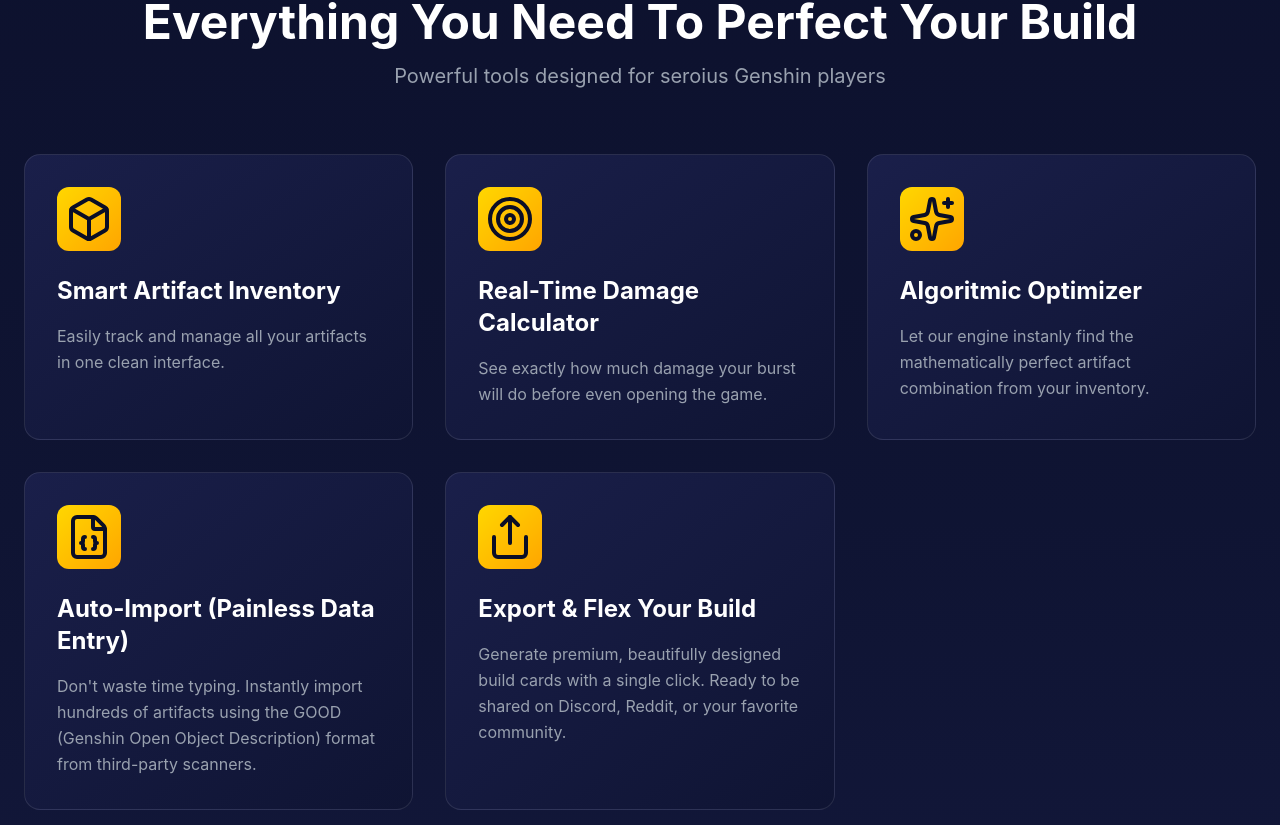
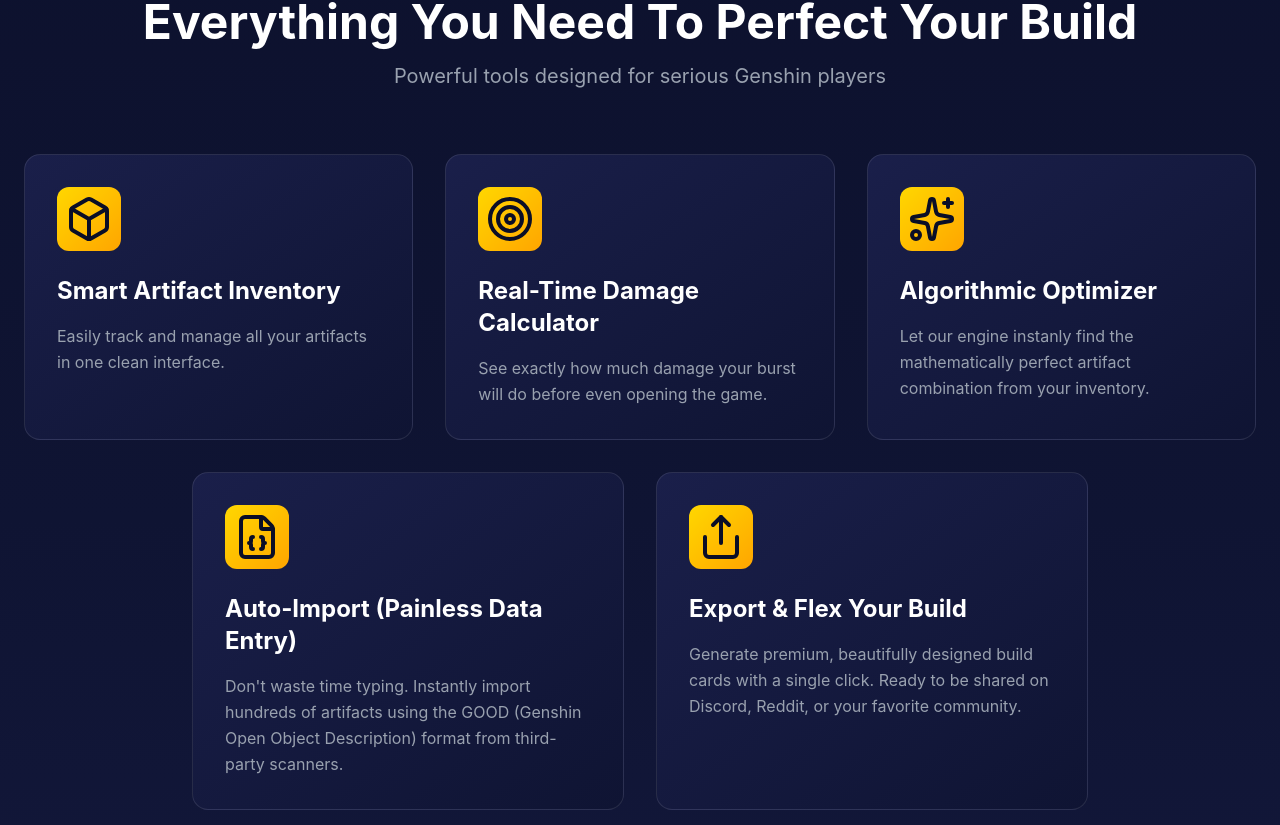
Before and after one commit to vion-15/GBO-Monarch, a React (Vite) app in the folder frontend/: page / in a window 1280 px wide. Shown: the part 895-1720 px from the top of the page. Built offline with nearby package versions, Linux system fonts and the light colour scheme.

Commit message:
refactor: Cleaning up Header Components & Landing Page

```diff
--- a/frontend/src/pages/LandingPage.jsx
+++ b/frontend/src/pages/LandingPage.jsx
@@ -4,12 +4,52 @@ import { motion } from "motion/react";
 import Footer from "../components/Footer";
 
 export default function LandingPage() {
+
+    const mainFeatures = [
+        {
+            icon: <Box className="w-12 h-12" />,
+            title: "Smart Artifact Inventory",
+            desc: "Easily track and manage all your artifacts in one clean interface.",
+            delay: 0,
+        },
+
+        {
+            icon: <Target className="w-12 h-12" />,
+            title: "Real-Time Damage Calculator",
+            desc: "See exactly how much damage your burst will do before even opening the game.",
+            delay: 0.2,
+        },
+
+        {
+            icon: <Sparkles className="w-12 h-12" />,
+            title: "Algorithmic Optimizer",
+            desc: "Let our engine instanly find the mathematically perfect artifact combination from your inventory.",
+            delay: 0.4,
+        },
+    ];
+
+    const bonusFeatures = [
+        {
+            icon: <FileBraces className="w-12 h-12" />,
+            title: "Auto-Import (Painless Data Entry)",
+            desc: "Don't waste time typing. Instantly import hundreds of artifacts using the GOOD (Genshin Open Object Description) format from third-party scanners.",
+            delay: 0.6,
+        },
+
+        {
+            icon: <Share className="w-12 h-12" />,
+            title: "Export & Flex Your Build",
+            desc: "Generate premium, beautifully designed build cards with a single click. Ready to be shared on Discord, Reddit, or your favorite community.",
+            delay: 0.8,
+        },
+    ]
+
     return (
-        <div className='min-h-screen bg-linear-to-b from-[#0a0e27] via-[#0f1433] to-[#1a1f4a]'>
+        <main className='min-h-screen bg-linear-to-b from-surface-base via-surface-elevated to-surface-highlight'>
             {/* Header */}
             <Header />
 
-            {/* section: Awal */}
+            {/* section: Hero */}
             <section className='mx-auto px-6 py-20 max-w-7xl md:py-32'>
                 <div className="grid md:grid-cols-2 gap-12 items-center">
                     <motion.div
@@ -20,19 +60,19 @@ export default function LandingPage() {
                         <h1 className='text-white font-bold text-5xl md:text-7xl mb-6 leading-tight'>Stop Guessing.
                             <br />
                             <span className="text-transparent bg-clip-text
-                            bg-linear-to-r from-[#FFD700] to-[#FFA500]">Start Hiting Harder.</span>
+                            bg-linear-to-r from-accent-primary to-accent-secondary">Start Hitting Harder.</span>
                         </h1>
                         <p className="text-gray-300 text-xl mb-8 leading-relaxed">The ultimate artifact management and damage calculation engine for Genshin Impact.
                             Maximize your character's potential with math, not luck.</p>
                         <div className="flex flex-col sm:flex-row items-center gap-4">
                             <button className="px-8 py-4 bg-linear-to-r
-                            from-[#FFD700] to-[#FFA500] text-[#0a0e27] rounded-lg font-bold flex items-center justify-center gap-2
-                            hover:shadow-2xl hover:shadow-[#FFD700]/50 transition-all group">
+                            from-accent-primary to-accent-secondary text-surface-base rounded-lg font-bold flex items-center justify-center gap-2
+                            hover:shadow-2xl hover:shadow-accent-primary/50 transition-all group">
                                 Get Started - It's Free
                                 <ArrowRight className="w-5 h-5 group-hover:translate-x-1 transition-transform" />
                             </button>
-                            <button className="flex items-center justify-center gap-2 border-2 border-[#FFD700]
-                            text-[#FFD700] px-8 py-4 rounded-lg font-semibold hover:bg-[#FFD700]/10 transition-all">
+                            <button className="flex items-center justify-center gap-2 border-2 border-accent-primary
+                            text-accent-primary px-8 py-4 rounded-lg font-semibold hover:bg-accent-primary/10 transition-all">
                                 <Play className="w-5 h-5" />
                                 View Demo
                             </button>
@@ -44,16 +84,16 @@ export default function LandingPage() {
                         transition={{ duration: 0.6, delay: 0.2 }}
                         className="relative"
                     >
-                        <div className="relative rounded-2xl overflow-hidden border border-[#FFD700]/30 shadow-2xl shadow-[#FFD700]/20">
-                            <div className="absolute inset-0 bg-linear-to-br from-[#FFD700]/20 to-transparent"></div>
-                            <div className="bg-[#1a1f4a] p-8 flex justify-center items-center aspect-video">
+                        <div className="relative rounded-2xl overflow-hidden border border-accent-primary/30 shadow-2xl shadow-accent-primary/20">
+                            <div className="absolute inset-0 bg-linear-to-br from-accent-primary/20 to-transparent"></div>
+                            <div className="bg-surface-highlight p-8 flex justify-center items-center aspect-video">
                                 <div className="text-center">
-                                    <Sparkles className="w-16 h-16 text-[#FFD700] mb-4 mx-auto" />
+                                    <Sparkles className="w-16 h-16 text-accent-primary mb-4 mx-auto" />
                                     <p className="text-gray-400">Dashboard Preview</p>
                                 </div>
                             </div>
                         </div>
-                        <div className="absolute -z-10 inset-0 bg-linear-to-r from-[#FFD700] to-[#FFA500] blur-3xl opacity-20 scale-90"></div>
+                        <div className="absolute -z-10 inset-0 bg-linear-to-r from-accent-primary to-accent-secondary blur-3xl opacity-20 scale-90"></div>
                     </motion.div>
                 </div>
             </section>
@@ -61,73 +101,64 @@ export default function LandingPage() {
             {/* feature section */}
             <section id="feature" className="max-w-7xl mx-auto px-6 py-20">
                 <motion.div
-                    initial={{ opacity:0, y:20 }}
-                    whileInView={{ opacity:1, y:0 }}
-                    viewport={{ once:true }}
-                    transition={{ duration:0.6 }}
+                    initial={{ opacity: 0, y: 20 }}
+                    whileInView={{ opacity: 1, y: 0 }}
+                    viewport={{ once: true }}
+                    transition={{ duration: 0.6 }}
                     className="text-center mb-16"
                 >
                     <h2 className="text-4xl md:text-5xl font-bold text-white mb-4">Everything You Need To Perfect Your Build</h2>
-                    <p className="text-xl text-gray-400">Powerful tools designed for seroius Genshin players</p>
+                    <p className="text-xl text-gray-400">Powerful tools designed for serious Genshin players</p>
                 </motion.div>
-                <div className="grid md:grid-cols-3 gap-8">
-                    {[
-                        {
-                            icon: <Box className="w-12 h-12" />,
-                            title: "Smart Artifact Inventory",
-                            desc: "Easily track and manage all your artifacts in one clean interface.",
-                            delay: 0,
-                        },
-
-                        {
-                            icon: <Target className="w-12 h-12" />,
-                            title: "Real-Time Damage Calculator",
-                            desc: "See exactly how much damage your burst will do before even opening the game.",
-                            delay: 0.2,
-                        },
-
-                        {
-                            icon: <Sparkles className="w-12 h-12" />,
-                            title: "Algoritmic Optimizer",
-                            desc: "Let our engine instanly find the mathematically perfect artifact combination from your inventory.",
-                            delay: 0.4,
-                        },
-
-                        {
-                            icon: <FileBraces className="w-12 h-12" />,
-                            title: "Auto-Import (Painless Data Entry)",
-                            desc: "Don't waste time typing. Instantly import hundreds of artifacts using the GOOD (Genshin Open Object Description) format from third-party scanners.",
-                            delay: 0.6,
-                        },
-
-                        {
-                            icon: <Share className="w-12 h-12" />,
-                            title: "Export & Flex Your Build",
-                            desc: "Generate premium, beautifully designed build cards with a single click. Ready to be shared on Discord, Reddit, or your favorite community.",
-                            delay: 0.8,
-                        },
-                    ].map((feature, index) => (
-                        <motion.div
-                            key={index}
-                            initial={{ opacity:0, y:20 }}
-                            whileInView={{ opacity:1, y:0 }}
-                            viewport={{ once: true }}
-                            transition={{ duration:0.6, delay: feature.delay }}
-                            className="relative group"
-                        >
-                            <div className="absolute inset-0 bg-linear-to-br from-[#FFD700]/20 to-transparent rounded-2xl
+                <div className="flex flex-col gap-8">
+                    <div className="grid md:grid-cols-3 gap-8">
+                        {mainFeatures.map((feature, index) => (
+                            <motion.div
+                                key={index}
+                                initial={{ opacity: 0, y: 20 }}
+                                whileInView={{ opacity: 1, y: 0 }}
+                                viewport={{ once: true }}
+                                transition={{ duration: 0.6, delay: feature.delay }}
+                                className="relative group"
+                            >
+                                <div className="absolute inset-0 bg-linear-to-br from-accent-primary/20 to-transparent rounded-2xl
                             blur-xl opacity-0 group-hover:opacity-100 transition-opacity"></div>
-                            <div className="relative bg-linear-to-br from-[#1a1f4a] to-[#0f1433] p-8 rounded-2xl border
-                            border-white/10 hover:border-[#FFD700]/50 transition-all h-full">
-                                <div className="w-16 h-16 bg-linear-to-br from-[#FFD700] to-[#FFA500] rounded-xl flex
-                                items-center justify-center text-[#0a0e27] mb-6 group-hover:scale-110 transition-transform">
-                                    {feature.icon}
+                                <div className="relative bg-linear-to-br from-surface-highlight to-surface-elevated p-8 rounded-2xl border
+                            border-white/10 hover:border-accent-primary/50 transition-all h-full">
+                                    <div className="w-16 h-16 bg-linear-to-br from-accent-primary to-accent-secondary rounded-xl flex
+                                items-center justify-center text-surface-base mb-6 group-hover:scale-110 transition-transform">
+                                        {feature.icon}
+                                    </div>
+                                    <h3 className="text-2xl font-bold text-white mb-4">{feature.title}</h3>
+                                    <p className="text-gray-400 leading-relaxed">{feature.desc}</p>
                                 </div>
-                                <h3 className="text-2xl font-bold text-white mb-4">{feature.title}</h3>
-                                <p className="text-gray-400 leading-relaxed">{feature.desc}</p>
-                            </div>
-                        </motion.div>
-                    ))}
+                            </motion.div>
+                        ))}
+                    </div>
+                    <div className="grid md:grid-cols-2 gap-8 max-w-4xl mx-auto w-full">
+                        {bonusFeatures.map((feature, index) => (
+                            <motion.div
+                                key={index}
+                                initial={{ opacity: 0, y: 20 }}
+                                whileInView={{ opacity: 1, y: 0 }}
+                                viewport={{ once: true }}
+                                transition={{ duration: 0.6, delay: feature.delay }}
+                                className="relative group"
+                            >
+                                <div className="absolute inset-0 bg-linear-to-br from-accent-primary/20 to-transparent rounded-2xl
+                            blur-xl opacity-0 group-hover:opacity-100 transition-opacity"></div>
+                                <div className="relative bg-linear-to-br from-surface-highlight to-surface-elevated p-8 rounded-2xl border
+                            border-white/10 hover:border-accent-primary/50 transition-all h-full">
+                                    <div className="w-16 h-16 bg-linear-to-br from-accent-primary to-accent-secondary rounded-xl flex
+                                items-center justify-center text-surface-base mb-6 group-hover:scale-110 transition-transform">
+                                        {feature.icon}
+                                    </div>
+                                    <h3 className="text-2xl font-bold text-white mb-4">{feature.title}</h3>
+                                    <p className="text-gray-400 leading-relaxed">{feature.desc}</p>
+                                </div>
+                            </motion.div>
+                        ))}
+                    </div>
                 </div>
             </section>
 
@@ -140,15 +171,15 @@ export default function LandingPage() {
                     transition={{ duration: 0.6 }}
                     className="relative overflow-hidden rounded-3xl"
                 >
-                    <div className="absolute inset-0 bg-linear-to-r from-[#FFD700] to-[#FFA500] opacity-10"></div>
-                    <div className="relative border border-[#FFD700]/30 bg-linear-to-br from-[#1a1f4a]
-                    to-[#0f1433] p-12 md:p-16 text-center">
+                    <div className="absolute inset-0 bg-linear-to-r from-accent-primary to-accent-secondary opacity-10"></div>
+                    <div className="relative border border-accent-primary/30 bg-linear-to-br from-surface-highlight
+                    to-surface-elevated p-12 md:p-16 text-center">
                         <h2 className="text-4xl md:text-5xl font-bold text-white mb-6">Ready to be Strongest Player Ever?</h2>
                         <p className="text-xl text-gray-300 mb-8 max-w-2xl mx-auto">
-                            Join thousands players who've alredy optimized their builds
+                            Join thousands players who've already optimized their builds
                         </p>
-                        <button className="px-12 py-5 bg-linear-to-r from-[#FFD700] to-[#FFA500]
-                        text-[#0a0e27] font-bold text-lg rounded-lg hover:shadow-2xl hover:shadow-[#FFD700]/50 transition-all
+                        <button className="px-12 py-5 bg-linear-to-r from-accent-primary to-accent-secondary
+                        text-surface-base font-bold text-lg rounded-lg hover:shadow-2xl hover:shadow-accent-primary/50 transition-all
                         hover:scale-105">Create Your Account</button>
                     </div>
                 </motion.div>
@@ -156,6 +187,6 @@ export default function LandingPage() {
 
             {/* Footer */}
             <Footer />
-        </div>
+        </main>
     )
 }
```
Also changed, not shown: frontend/src/components/Header.jsx (+49 -9 lines), frontend/src/index.css (+8 -4 lines).
